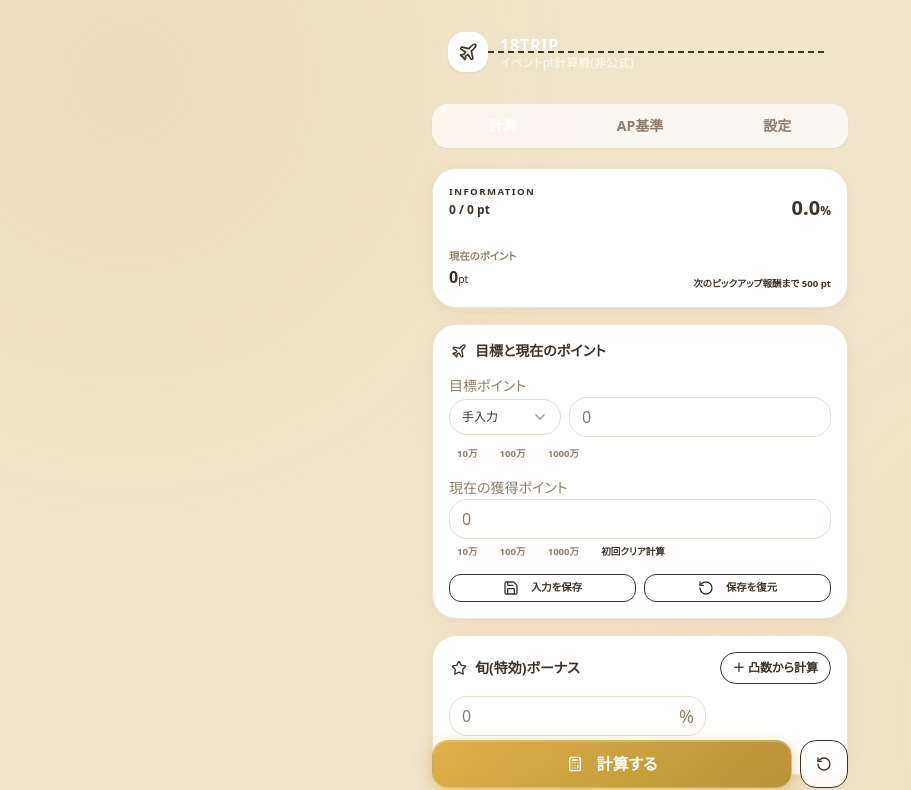
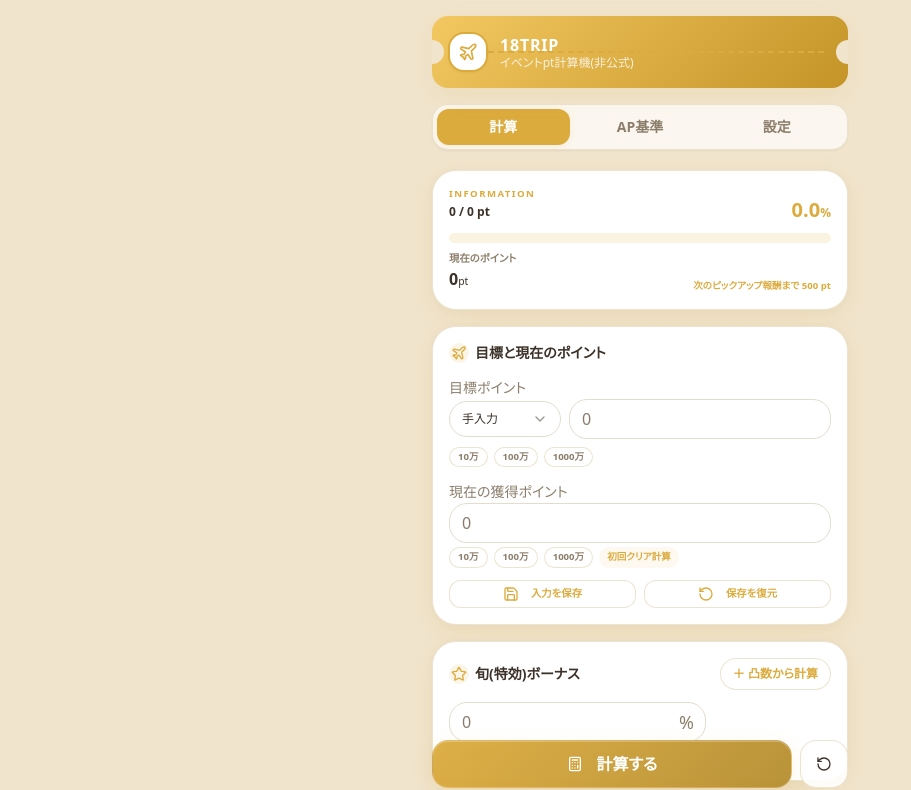
Before and after one commit to aka73n/ev3nt-pt-ca18, a React (Vite) app in the folder web/: page / in a window 1280 px wide. Shown: the top 790 px of the page, without its empty margins (0-911 px from the left). Built offline with nearby package versions, Linux system fonts and the light colour scheme.

Commit message:
Update index.css

```diff
--- a/web/src/index.css
+++ b/web/src/index.css
@@ -38,6 +38,17 @@
     --ring: 43 55% 54%;
 
     --radius: 1.25rem;
+
+    /* 消えてしまったパーツ（ヘッダーや選択部分など）にゴールドとクリームの色を補う設定 */
+    --theme-base: #dcab3d;
+    --theme-base-rgb: 220, 171, 61;
+    --theme-color: #dcab3d;
+    --theme-gradient-start: #f3c861;
+    --theme-gradient-end: #c49427;
+    --theme-light: #f0e4cd;
+    --theme-light-rgb: 240, 228, 205;
+    --theme-border: rgba(232, 222, 197, 0.8);
+    --theme-shadow-color: rgba(220, 171, 61, 0.12);
   }
 }
 
@@ -97,13 +108,38 @@
   .mini-badge {
     background: #ffffff;
     border-radius: 12px;
-    box-shadow: 0 2px 8px rgba(220, 171, 61, 0.12);
-    border: 1px solid rgba(232, 222, 197, 0.8);
+    box-shadow: 0 2px 8px var(--theme-shadow-color);
+    border: 1px solid var(--theme-border);
   }
 
   input::placeholder,
   textarea::placeholder {
     font-weight: normal !important;
+  }
+
+  /* 選択時のハイライトとフォーカス色を新しいゴールドに設定 */
+  input:focus,
+  input:focus-visible,
+  select:focus,
+  select:focus-visible,
+  textarea:focus,
+  textarea:focus-visible,
+  [role="combobox"]:focus,
+  [role="combobox"]:focus-visible {
+    outline: none !important;
+    border-color: var(--theme-color) !important;
+    box-shadow: 0 0 0 3px var(--theme-border) !important;
+    --tw-ring-shadow: 0 0 #0000 !important;
+    --tw-ring-offset-shadow: 0 0 #0000 !important;
+  }
+
+  [role="option"][data-highlighted] {
+    background-color: rgba(var(--theme-base-rgb), 0.12) !important;
+    color: var(--theme-color) !important;
+  }
+
+  [role="option"][data-state="checked"] {
+    color: var(--theme-color) !important;
   }
 }
 
@@ -124,8 +160,7 @@
     backdrop-filter: blur(8px);
     -webkit-backdrop-filter: blur(8px);
     box-shadow:
-      0 6px 20px rgba(220, 171, 61, 0.3),
-      0 2px 8px rgba(181, 141, 47, 0.2),
+      0 6px 20px var(--theme-shadow-color),
       inset 0 1px 0 rgba(255, 255, 255, 0.25);
     border: 1px solid rgba(255, 255, 255, 0.2);
   }
@@ -137,7 +172,7 @@
   .frost-card {
     background: #ffffff;
     border-radius: 24px;
-    box-shadow: 0 8px 24px rgba(220, 171, 61, 0.08), 0 2px 8px rgba(61, 50, 41, 0.03);
-    border: 1px solid rgba(232, 222, 197, 0.8);
+    box-shadow: 0 8px 24px var(--theme-shadow-color), 0 2px 8px rgba(61, 50, 41, 0.03);
+    border: 1px solid var(--theme-border);
   }
 }
```
